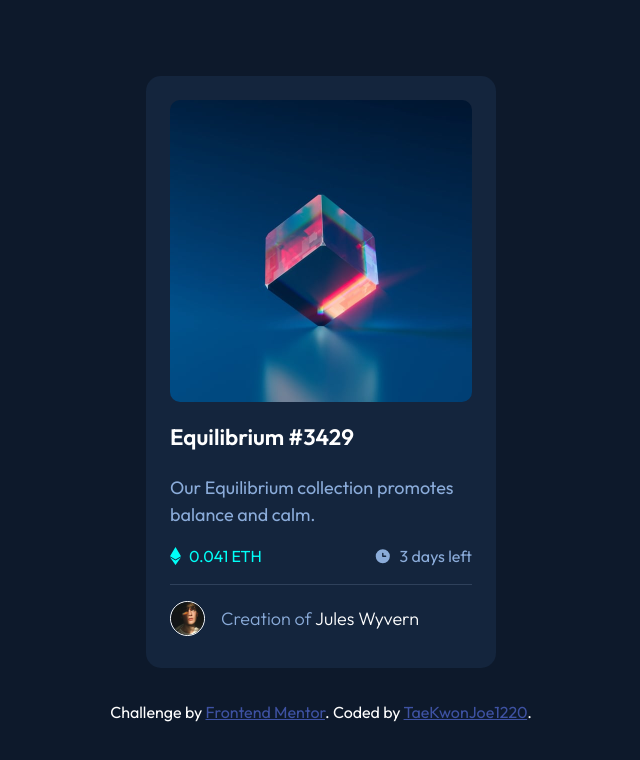
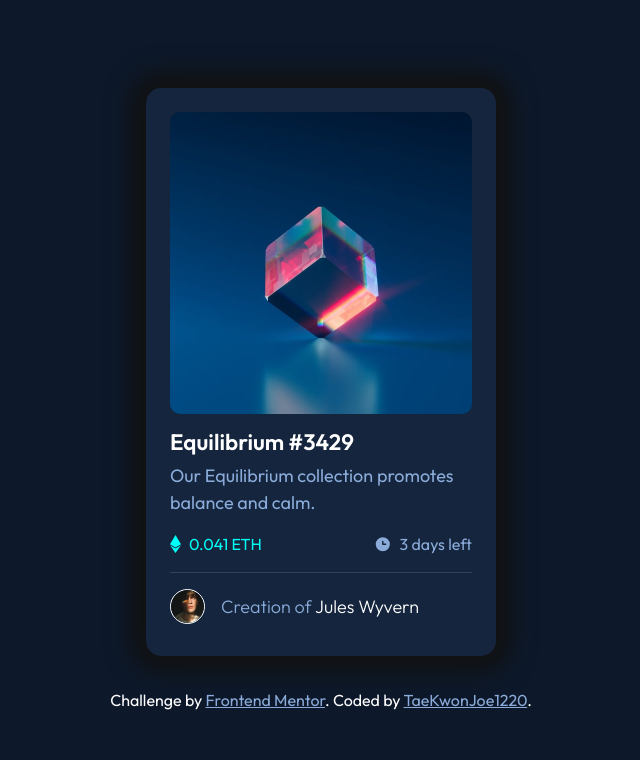
Before and after one commit to taekwonjoe1220/nft-preview-card-component-main, a plain HTML site: page index.html in a window 1280 px wide. Shown: the whole page, without its empty margins (319-959 px from the left). Drawn offline with Linux system fonts and the light colour scheme.

Commit message:
live site commit

```diff
--- a/index.html
+++ b/index.html
@@ -2,7 +2,7 @@
 <html lang="en">
 <head>
   <meta charset="UTF-8">
-  <meta name="viewport" content="width=device-width, initial-scale=1.0"> <!-- displays site properly based on user's device -->
+  <meta name="viewport" content="width=device-width, initial-scale=1.0">
   <link rel="icon" type="image/png" sizes="32x32" href="./images/favicon-32x32.png">
   <link rel="preconnect" href="https://fonts.googleapis.com"><link rel="preconnect" href="https://fonts.gstatic.com" crossorigin><link href="https://fonts.googleapis.com/css2?family=Outfit:wght@300;400;600&display=swap" rel="stylesheet">
   <link rel="stylesheet" href="style.css">
@@ -10,30 +10,30 @@
 </head>
 <body>
   <main class="card container">
-    <div class="img-container">
+    <a href="#" class="img-container">
       <img src="/images/image-equilibrium.jpg" alt="A cube made of glass refracting orange, red, and blue lights against a blue background">
       <div class="middle card">
         <img src="/images/icon-view.svg" alt="eyeball silhouette">
       </div>
-    </div>
-    <h1>Equilibrium #3429</h1>
+    </a>
+    <h1><a href="#">Equilibrium #3429</a></h1>
 
     <p>Our Equilibrium collection promotes balance and calm.</p>
 
 
     <div class="flex-row space-btw" id="info">
-      <div class="start flex-row">
+      <span class="start flex-row">
         <img src="/images/icon-ethereum.svg" alt="Ethereum icon (looks like two pyramids stacked on each other with their bases attached" class="inline-blk">
         <p class="value inline-blk">0.041 ETH</p>
-      </div>
-      <div class="end flex-row">
+      </span>
+      <span class="end flex-row">
         <img src="/images/icon-clock.svg" alt="clock icon" class="inline-blk">
         <p class="time inline-blk">3 days left</p>
-      </div>
+      </span>
     </div>
     <div class="flex-row creator">
       <img src="/images/image-avatar.png" alt="A young man's face with lighting coming from the right against a dark backdrop. He has medium length brown hair with curly bangs covering his forehead. He is wearing a white shirt and there is a bit of rainbow light being reflected underneath his eye that's in the shadow.">
-      <p>Creation of <span class="name">Jules Wyvern</span></p>
+      <p>Creation of <a href="#" class="name">Jules Wyvern</a></p>
     </div>
   </main>
 
--- a/style.css
+++ b/style.css
@@ -51,6 +51,8 @@
 #root, #__next {
     isolation: isolate;
 }
+
+
 /* Custom Colors */
 :root {
   --primary-200: hsl(215, 51%, 70%);
@@ -100,15 +102,21 @@ body {
     display: inline-block;
 }
 
-/* Centering */
+/* Positioning */
 body {
   display: flex;
   flex-direction: column;
   justify-content: center;
   align-items: center;
 }
+
 .img-container {
   position: relative;
+}
+
+/* Custom Styles */
+.card {
+  box-shadow: 0 0 1.5rem 1rem #111;
 }
 .img-container img {
   border-radius: 10px;
@@ -120,50 +128,55 @@ body {
   backface-visibility: hidden;
 }
 
-
-
-
-
-h1 {
+h1 a{
   font-size: 1.4rem;
   margin: 1.2rem 0;
+  text-decoration: none;
+  color: var(--neutral-100);
 }
-
 
 #info  {
   padding: 1rem 0;
   border-bottom: 1px solid var(--neutral-500);
 }
+
 #info img {
   height: 18px;
   margin-right: 0.5rem;
 }
+
 #info p {
   font-size: 1rem;
 }
+
 #info .start p {
   color:var(--primary-400);
 }
+
 .start, .end {
   align-items: center;
 }
+
 .creator {
   margin: 1rem 0 0.5rem 0;
   font-weight: 300;
 
 }
+
 .creator img {
   height: 35px;
   border: 1px solid var(--neutral-100);
   border-radius: 50%;
   margin-right: 1rem;
 }
+
 .creator p {
   align-self: center;
 }
 
 .name {
   color: var(--neutral-100);
+  text-decoration: none;
 }
 
 /* Hover states */
@@ -183,6 +196,7 @@ display: flex;
   justify-content: center;
   align-items: center;
 }
+
 .middle img {
   height: 50px;
   width: auto;
@@ -193,11 +207,12 @@ align-items: center;
   cursor: pointer;
 }
 
-h1:hover,
+h1 a:hover,
 .name:hover {
   cursor: pointer;
   color: var(--primary-400);
 }
+
 /* Attribution */
 footer {
   color: var(--neutral-100);
@@ -211,5 +226,5 @@ footer {
 }
 
 .attribution a {
-    color: hsl(228, 45%, 44%);
+  color: var(--primary-200);
 }
```
Also changed, not shown: design/TkJoe-ScreenShot.png (added), 2 other files. Lines whose indentation alone changed are shown as unchanged.
